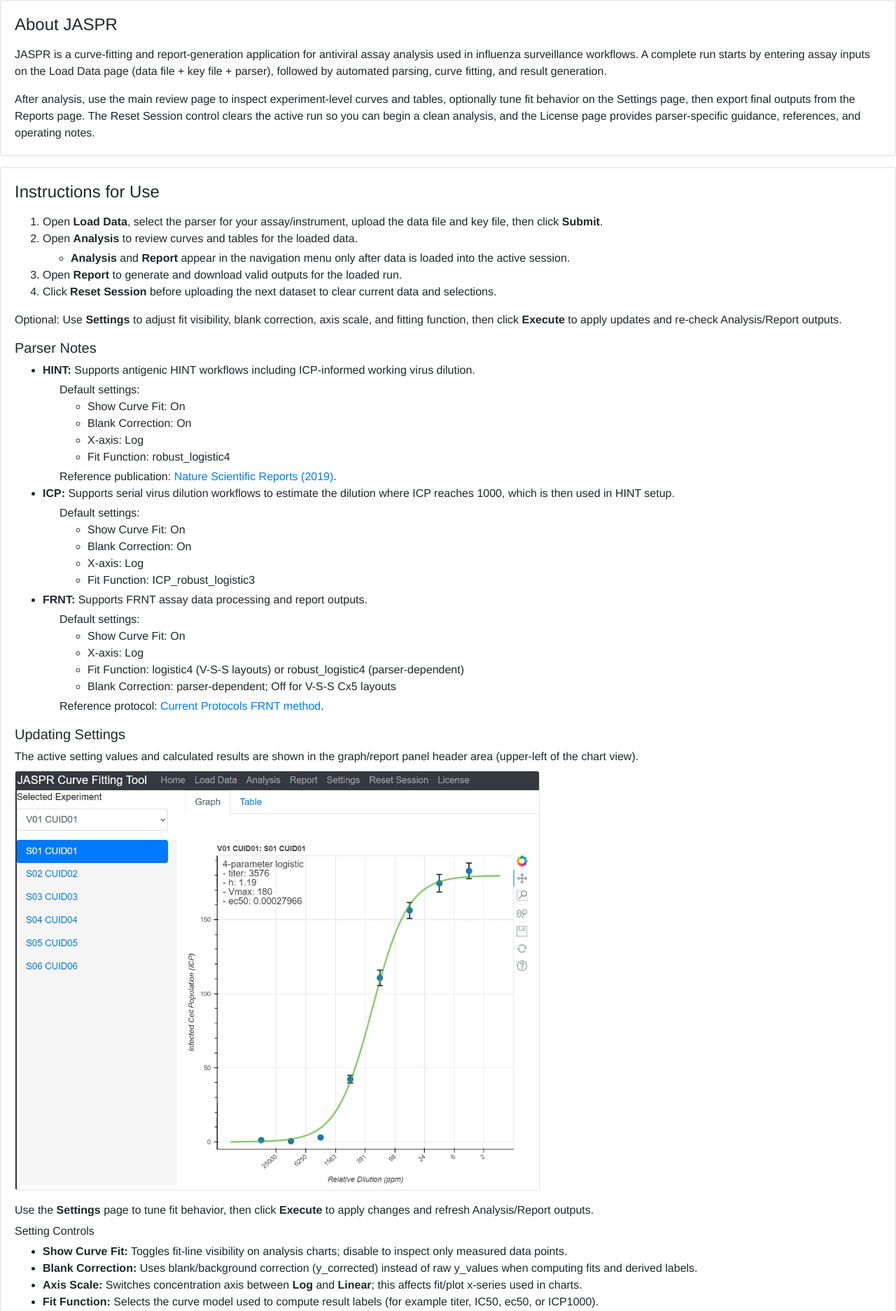
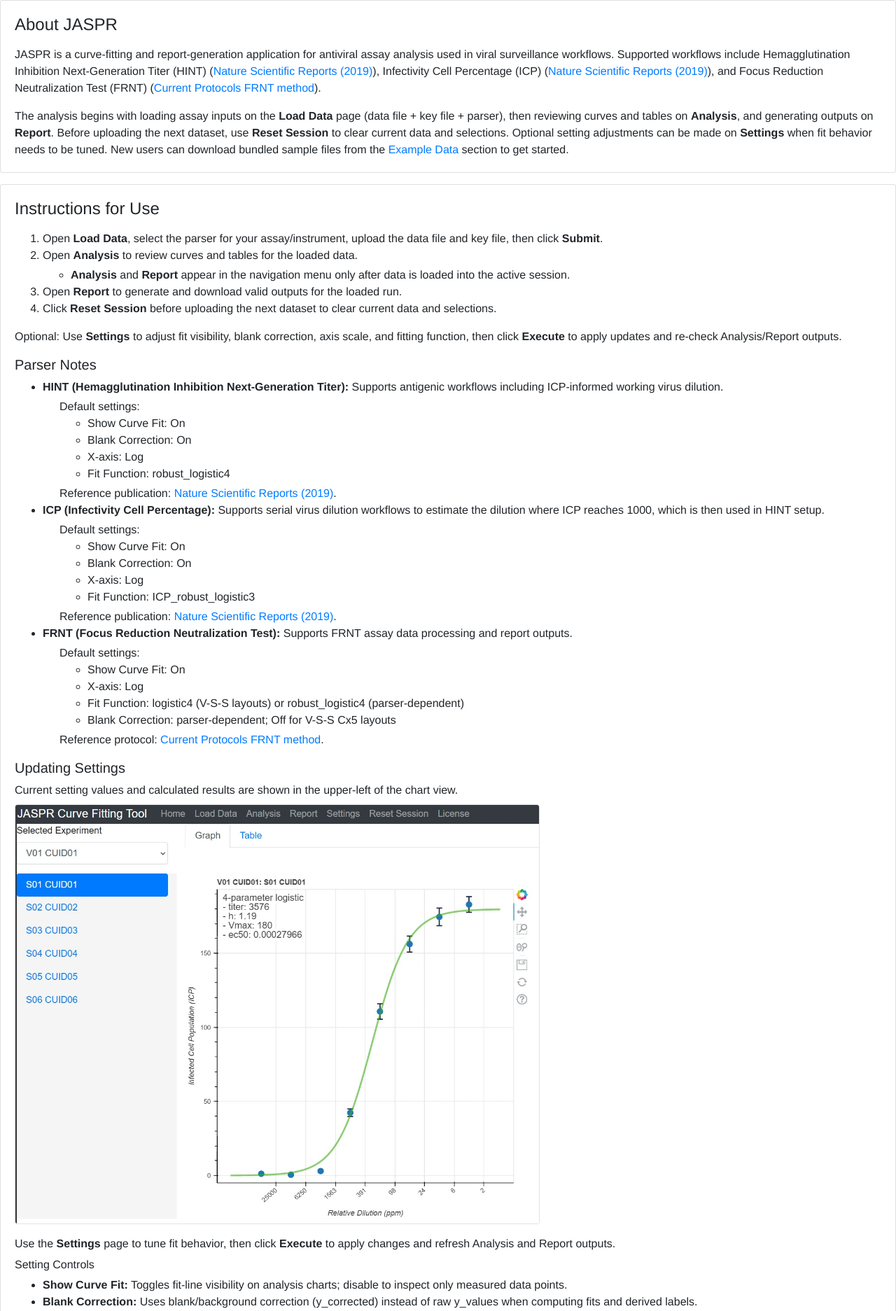
Before and after one commit to CDCgov/jaspr, a Flask app: page / in a window 1280 px wide. Shown: the part 56-1929 px from the top of the page at 70% size. Run offline with Flask 3, Linux system fonts and the light colour scheme; some libraries are stand-ins or nearby versions.

Commit message:
FLULIMS-5321 Updating instructions

```diff
--- a/app/jaspr/templates/main.html
+++ b/app/jaspr/templates/main.html
@@ -7,15 +7,20 @@
 			<div class="card-body">
 				<h4 class="card-title mb-3">About JASPR</h4>
 				<p class="card-text">
-					JASPR is a curve-fitting and report-generation application for antiviral assay analysis used in influenza surveillance workflows.
-					A complete run starts by entering assay inputs on the Load Data page (data file + key file + parser), followed by automated parsing,
-					curve fitting, and result generation.
+					JASPR is a curve-fitting and report-generation application for antiviral assay analysis used in viral surveillance workflows.
+					Supported workflows include Hemagglutination Inhibition Next-Generation Titer (HINT)
+					(<a href="https://www.nature.com/articles/s41598-019-39276-1" target="_blank" rel="noopener noreferrer">Nature Scientific Reports (2019)</a>),
+					Infectivity Cell Percentage (ICP)
+					(<a href="https://www.nature.com/articles/s41598-019-39276-1" target="_blank" rel="noopener noreferrer">Nature Scientific Reports (2019)</a>),
+					and Focus Reduction Neutralization Test (FRNT)
+					(<a href="https://currentprotocols.onlinelibrary.wiley.com/doi/abs/10.1002/cpim.116" target="_blank" rel="noopener noreferrer">Current Protocols FRNT method</a>).
 				</p>
 				<p class="card-text mb-0">
-					After analysis, use the main review page to inspect experiment-level curves and tables, optionally tune fit behavior on the Settings page,
-					then export final outputs from the Reports page.
-					The Reset Session control clears the active run so you can begin a clean analysis, and the License page provides parser-specific guidance,
-					references, and operating notes.
+					The analysis begins with loading assay inputs on the <strong>Load Data</strong> page (data file + key file + parser),
+					then reviewing curves and tables on <strong>Analysis</strong>, and generating outputs on <strong>Report</strong>.
+					Before uploading the next dataset, use <strong>Reset Session</strong> to clear current data and selections.
+					Optional setting adjustments can be made on <strong>Settings</strong> when fit behavior needs to be tuned.
+					New users can download bundled sample files from the <a href="#example-data">Example Data</a> section to get started.
 				</p>
 			</div>
 		</div>
@@ -44,7 +49,7 @@
 				<h5>Parser Notes</h5>
 				<ul class="mb-0">
 					<li>
-						<strong>HINT:</strong> Supports antigenic HINT workflows including ICP-informed working virus dilution.
+						<strong>HINT (Hemagglutination Inhibition Next-Generation Titer):</strong> Supports antigenic workflows including ICP-informed working virus dilution.
 						<div class="ml-4 mt-1">
 							Default settings:
 							<ul class="mb-1">
@@ -60,7 +65,7 @@
 						</div>
 					</li>
 					<li>
-						<strong>ICP:</strong> Supports serial virus dilution workflows to estimate the dilution where ICP reaches 1000,
+						<strong>ICP (Infectivity Cell Percentage):</strong> Supports serial virus dilution workflows to estimate the dilution where ICP reaches 1000,
 						which is then used in HINT setup.
 						<div class="ml-4 mt-1">
 							Default settings:
@@ -71,9 +76,13 @@
 								<li>Fit Function: ICP_robust_logistic3</li>
 							</ul>
 						</div>
+						<div class="ml-4 mt-1">
+							Reference publication:
+							<a href="https://www.nature.com/articles/s41598-019-39276-1" target="_blank" rel="noopener noreferrer">Nature Scientific Reports (2019)</a>.
+						</div>
 					</li>
 					<li>
-						<strong>FRNT:</strong> Supports FRNT assay data processing and report outputs.
+						<strong>FRNT (Focus Reduction Neutralization Test):</strong> Supports FRNT assay data processing and report outputs.
 						<div class="ml-4 mt-1">
 							Default settings:
 							<ul class="mb-1">
@@ -91,7 +100,7 @@
 				</ul>
 				<h5 class="mt-3">Updating Settings</h5>
 				<p class="mb-2">
-					The active setting values and calculated results are shown in the graph/report panel header area (upper-left of the chart view).
+					Current setting values and calculated results are shown in the upper-left of the chart view.
 				</p>
 				<img
 					src="{{ url_for('static', filename='images/instructions/Sample_graph.jpg') }}"
@@ -101,7 +110,7 @@
 					onerror="this.style.display='none'"
 				/>
 				<p class="mb-2">
-					Use the <strong>Settings</strong> page to tune fit behavior, then click <strong>Execute</strong> to apply changes and refresh Analysis/Report outputs.
+					Use the <strong>Settings</strong> page to tune fit behavior, then click <strong>Execute</strong> to apply changes and refresh Analysis and Report outputs.
 				</p>
 				<h6 class="mb-2">Setting Controls</h6>
 				<ul class="mb-2">
@@ -195,10 +204,10 @@
 
 <div class="row mb-3">
 	<div class="col-lg-4">
-		<div class="card h-100">
+		<div class="card h-100" id="example-data">
 			<div class="card-body d-flex flex-column">
 				<h4 class="card-title">Example Data</h4>
-				<p class="card-text">Download bundled example datasets for parser validation and training runs.</p>
+				<p class="card-text">Download bundled example datasets for parser validation and training runs. When uploading your experimental data for analysis, match the data structure and file names used in the example files.</p>
 				<a class="btn btn-primary mt-auto" href="/downloadExampleData">Download Example Data</a>
 			</div>
 		</div>
```
